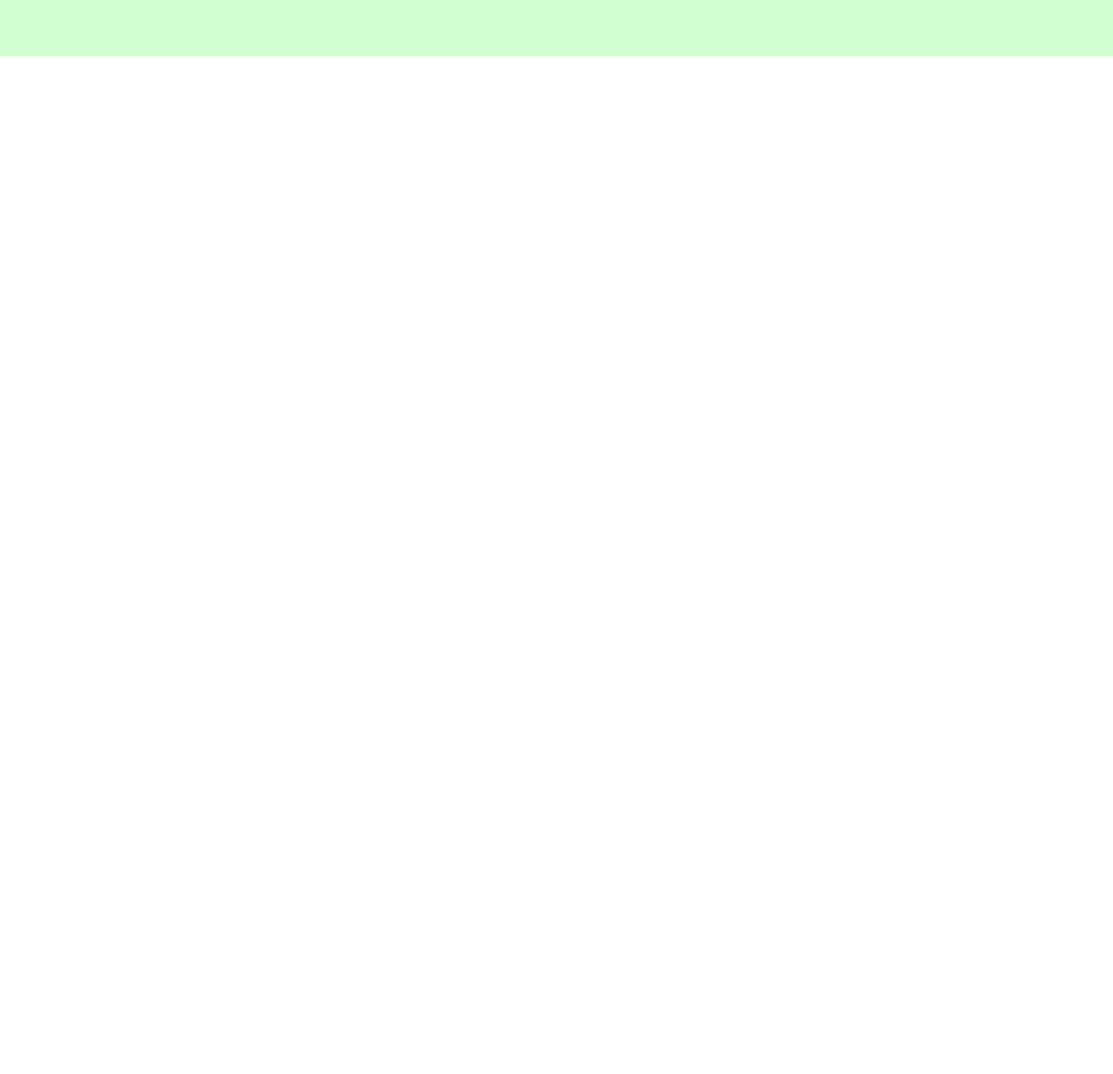
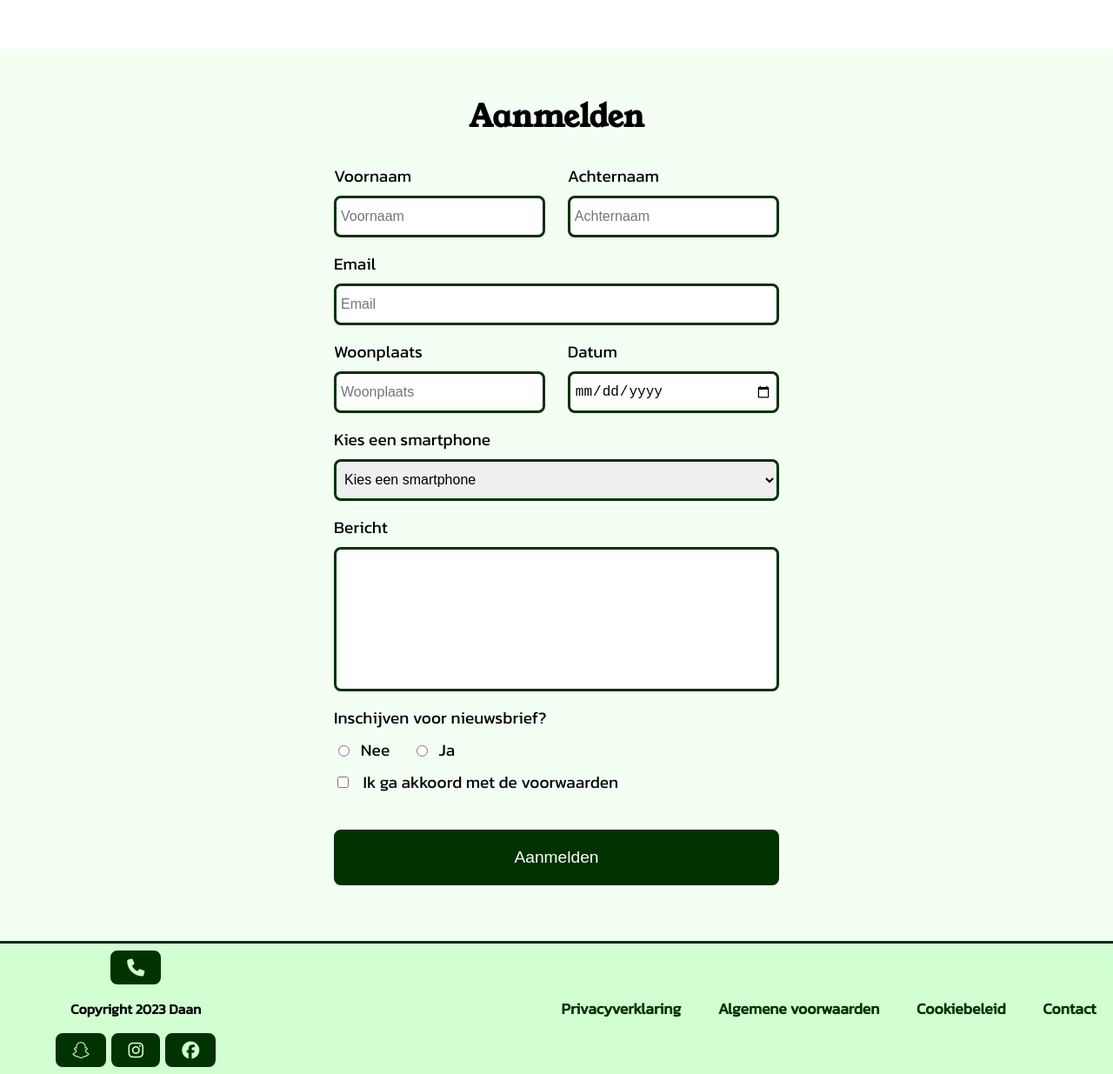
Before and after one commit to DaanFrie/frontend-eindopdracht, a plain HTML site: page index.html in a window 1280 px wide. Shown: the part 1368-2603 px from the top of the page at 87% size. Before the commit the page ends 1433 px from the top, so only its background shows below. Drawn offline with Linux system fonts and the light colour scheme.

Commit message:
index.html

```diff
--- a/index.html
+++ b/index.html
@@ -1,17 +1,22 @@
 <!DOCTYPE html>
 <html lang="en">
 <head>
+    <style>
+        @import url('https://fonts.googleapis.com/css2?family=Young+Serif&display=swap');
+        @import url('https://fonts.googleapis.com/css2?family=Kanit&display=swap');
+      </style>
     <meta charset="UTF-8">
     <meta name="viewport" content="width=device-width, initial-scale=1.0">
     <link rel="stylesheet" href="css/style.css">
+    <script src="https://kit.fontawesome.com/840059a757.js" crossorigin="anonymous"></script>
     <title>frontend-eindopdracht Daan Friederich</title>
 </head>
 
 <body>
     <nav>
-        <div class="nav-logo">
-            <a href="#">Link</a>
-        </div>
+            <a id="moto" href="https://www.motorola.com/nl/">
+                <img id="moto-logo" src="images/motorola-logo.png" alt="motorola-logo">
+            </a>
         <div class="nav-links">
             <div class="nav-regular">
                 <a href="#">Link</a>
@@ -29,7 +34,7 @@
     <header>
         <div class="headline">
             <h1>3 nieuwe smartphones zijn gereleased!</h1>
-            <article>van apple tot samsung: wooohoooooooo crazyyyyyyyyyyy Lorem ipsum dolor sit amet consectetur adipisicing elit. Nulla incidunt voluptatum, modi accusantium alias nemo harum omnis corporis delectus architecto aliquid possimus qui ad laboriosam eaque vel corrupti quae tempore.</article>
+            <p>van apple tot samsung: wooohoooooooo crazyyyyyyyyyyy Lorem ipsum dolor sit amet consectetur adipisicing elit. Nulla incidunt voluptatum, modi accusantium alias nemo harum omnis corporis delectus architecto aliquid possimus qui ad laboriosam eaque vel corrupti quae tempore.</p>
         </div>
         <div class="nav-bold">
             <a href="#">Link</a>
@@ -47,6 +52,7 @@
                     <img src="images/15promax.jpg" alt="pic-article-1">
                 </div>
                 <h3>Iphone 15 pro max</h3>
+                <div class="stars">&starf; &starf; &star; &star; &star;</div>
                 <p>Wat is er veranderd aan de iphone 15 pro max ten opzichte van zijn voorganger? Voor specs, review en camera samples moet je hier zijn.</p>
                 <a href="#">Bekijk</a>
             </article>
@@ -55,6 +61,7 @@
                     <img src="images/edge40pro.jpg" alt="pic-article-2">
                 </div>
                 <h3>Motorola edge 40 pro</h3>
+                <div class="stars">&starf; &starf; &starf; &starf; &starf;</div>
                 <p>Wil je meer over de razendsnelle Motorola edge 40 pro weten? klik dan op bekijk voor alle specs en de meest recente updates over dit toestel.</p>
                 <a href="#">Bekijk</a>
             </article>
@@ -63,15 +70,104 @@
                     <img src="images/s23ultra.webp" alt="pic-article-3">
                 </div>
                 <h3>Samsung galaxy s23 ultra</h3>
+                <div class="stars">&starf; &starf; &starf; &star; &star;</div>
                 <p>Is de Samsung galaxy s23 ultra de beste Android smartphone van 2023? Leer meer!</p>
                 <a href="#">Bekijk</a>
             </article>
         </div>
 
     </main>
+    <div id="form-container-container">
+    <div id="form-container">
+        <h2 id="form">Aanmelden</h2>
+        <form action="#">
+            <div class="next-to">
+                <div class="formfield">
+                    <label for="first-name">Voornaam</label>
+                    <input type="text" id="first-name" name="first-name" placeholder="Voornaam" required>
+                </div>
+                <div class="formfield">
+                    <label for="last-name">Achternaam</label>
+                    <input type="text" id="first-name" name="first-name" placeholder="Achternaam" required>
+                </div>
+            </div>
+            <div class="whole-width">
+                <label for="email">Email</label>
+                <input type="email" id="email" name="email" placeholder="Email" required>
+            </div>
+            <div class="next-to">
+                <div class="formfield">
+                    <label for="living-place">Woonplaats</label>
+                    <input type="text" id="living-place" name="living-place" placeholder="Woonplaats" required>
+                </div>
+                <div class="formfield">
+                    <label for="birthdate">Datum</label>
+                    <input type="date" id="birthdate" name="birthdate">
+                </div>
+            </div>
+                <div class="whole-width">
+                <label for="phones">Kies een smartphone</label>
+                    <select id="phones" name="phones">
+                        <option value="" disabled selected>Kies een smartphone</option>
+                        <option value="moto">Motorola edge 40 pro</option>
+                        <option value="iphone">Apple Iphone 15 pro max</option>
+                        <option value="samsung">Samsung galaxy s23 ultra</option>
+                    </select>
+                </div>
+                <div class="whole-width">
+                    <label for="message">Bericht</label>
+                    <input type="text" id="message" name="message">
+                </div>
 
+                <label for="newsletter">Inschijven voor nieuwsbrief?</label>
+
+                <div class="radio-buttons">
+                    <input type="radio" id="no" name="newsletter" value="no">
+                    <label for="no">Nee</label>
+
+                    <input type="radio" id="yes" name="newsletter" value="yes">
+                    <label for="yes">Ja</label>
+                </div>
+                <input type="checkbox" id="terms" name="terms" value="terms">
+                <label for="terms">Ik ga akkoord met de voorwaarden</label>
+
+                <div id="submit-button">
+                    <button type="submit">Aanmelden</button>
+                </div>
+
+
+    </div>
+
+
+
+        </form>
+
+
+    </div>
+
+
+
+
+
+    </form>
     <footer>
+        <div class="column-footer">
+            <img src="" alt="">
+            <a id="icon0" class="fa-solid fa-phone fa-lg" style="color: rgb(210, 255, 210);"></a>
+            <p>Copyright 2023 Daan</p>
+            <div class="icons-footer">
+                <a href="https://www.snapchat.com/nl-NL" id="icon1" class="fa-brands fa-snapchat fa-lg" style="color: rgb(210, 255, 210);"></a>
+                <a href="https://www.instagram.com/?hl=nl" id="icon2" class="fa-brands fa-instagram fa-lg" style="color: rgb(210, 255, 210);"></a>
+                <a href="https://nl-nl.facebook.com/" id="icon3" class="fa-brands fa-facebook fa-lg" style="color: rgb(210, 255, 210);"></a>
+            </div>
+        </div>
 
+        <div id="closing">
+            <a href="#">Privacyverklaring</a>
+            <a href="#">Algemene voorwaarden</a>
+            <a href="#">Cookiebeleid</a>
+            <a href="#">Contact</a>
+        </div>
 
     </footer>
 
```
